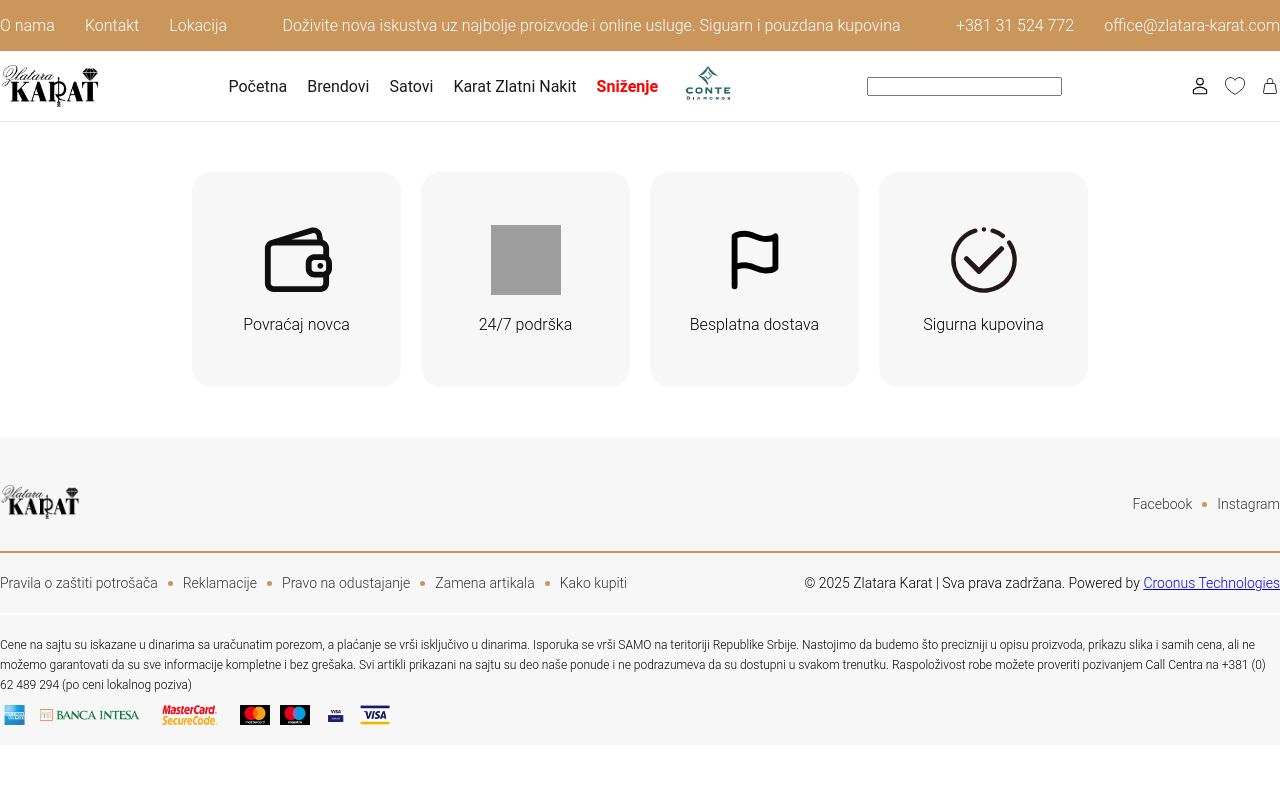
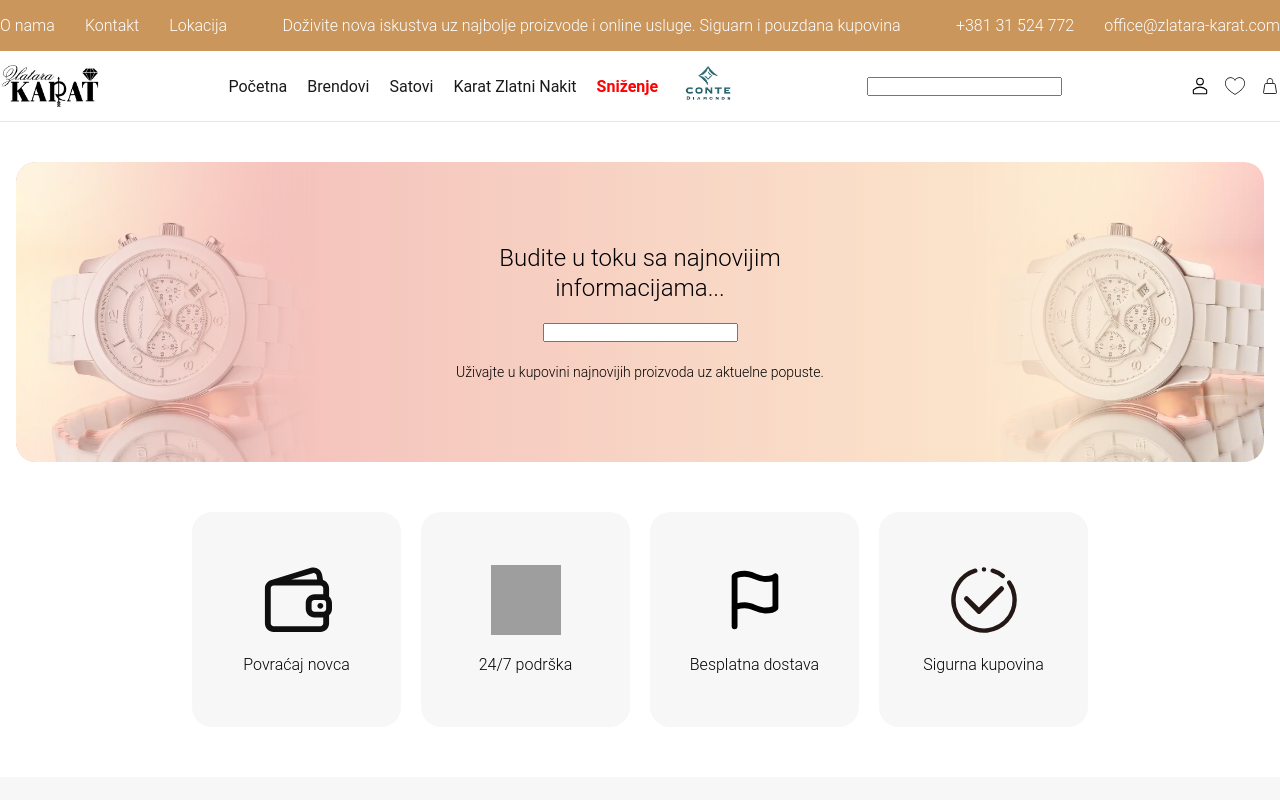
Before and after one commit to nedelja97/karat, a Next.js app: page / in a window 1280 px wide. Shown: the top 800 px of the page. Built offline with nearby package versions, Linux system fonts and the light colour scheme; no server answers; grey boxes are pictures that could not be loaded.

Commit message:
newletter component

```diff
--- a/pages/index.js
+++ b/pages/index.js
@@ -3,6 +3,7 @@ import { useGetListQuery } from "@/store/api/product";
 import "../src/styles/Home.scss";
 import InfoCard from "@/components/card/infoCard/InfoCard";
 import CardData from "../src/data/Info";
+import Newsletter from "@/components/newsletter/Newsletter";
 
 export default function Home() {
   const isMobile = useIsMobile();
@@ -16,6 +17,7 @@ export default function Home() {
 
   return (
     <div className="container">
+      <Newsletter />
       <div className="info-cards">
         {CardData.map((item, index) => {
           return (
--- /dev/null
+++ b/src/components/newsletter/Newsletter.js
@@ -0,0 +1,20 @@
+import "./Newsletter.scss";
+import Watch from "../../../public/images/WATCHES_VA_1.png";
+import Image from "next/image";
+import Input from "../input/Input";
+
+function Newsletter() {
+  return (
+    <div className="newsletter-wrapper">
+      <div className="newsletter-content">
+        <Image src={Watch} alt="watch" className="left-image" />
+        <h2>Budite u toku sa najnovijim informacijama...</h2>
+        <Input />
+        <p>Uživajte u kupovini najnovijih proizvoda uz aktuelne popuste.</p>
+        <Image src={Watch} alt="watch" className="right-image" />
+      </div>
+    </div>
+  );
+}
+
+export default Newsletter;
--- /dev/null
+++ b/src/components/newsletter/Newsletter.scss
@@ -0,0 +1,88 @@
+.newsletter-wrapper {
+  position: relative;
+  display: flex;
+  padding: 40px 16px 0;
+
+  .newsletter-content {
+    display: flex;
+    align-items: center;
+    justify-content: center;
+    flex-direction: column;
+    text-align: center;
+    gap: 20px;
+    background: linear-gradient(to bottom, #f7beb1 0%, #fedbc8 80%);
+    width: 100%;
+    height: 250px;
+    border-radius: 20px;
+    position: relative;
+
+    .left-image,
+    .right-image {
+      display: none;
+    }
+
+    @media only screen and (min-width: 1200px) {
+      background: linear-gradient(
+        to right,
+        #f4c6bf 0%,
+        #f4c2bc 20%,
+        #fef1d1 100%
+      );
+      height: 300px;
+
+      .left-image {
+        position: absolute;
+        left: 0;
+        height: 100%;
+        width: 300px;
+        object-fit: cover;
+        display: block;
+        border-top-left-radius: 20px;
+        border-bottom-left-radius: 20px;
+        mask-image: linear-gradient(to right, rgba(0, 0, 0, 1), transparent);
+        -webkit-mask-image: linear-gradient(
+          to right,
+          rgba(0, 0, 0, 1),
+          transparent
+        );
+      }
+
+      .right-image {
+        position: absolute;
+        right: 0;
+        height: 100%;
+        width: 300px;
+        object-fit: cover;
+        display: block;
+        border-top-right-radius: 20px;
+        border-bottom-right-radius: 20px;
+        mask-image: linear-gradient(to left, rgba(0, 0, 0, 1), transparent);
+        -webkit-mask-image: linear-gradient(
+          to left,
+          rgba(0, 0, 0, 1),
+          transparent
+        );
+      }
+    }
+
+    h2 {
+      font-size: 20px;
+      line-height: 25px;
+      font-weight: 300;
+      text-align: center;
+
+      @media only screen and (min-width: 1200px) {
+        font-size: 24px;
+        width: 285px;
+        line-height: 30px;
+      }
+    }
+
+    p {
+      width: 80%;
+      font-size: 14px;
+      line-height: 20px;
+      font-weight: 300;
+    }
+  }
+}
```
